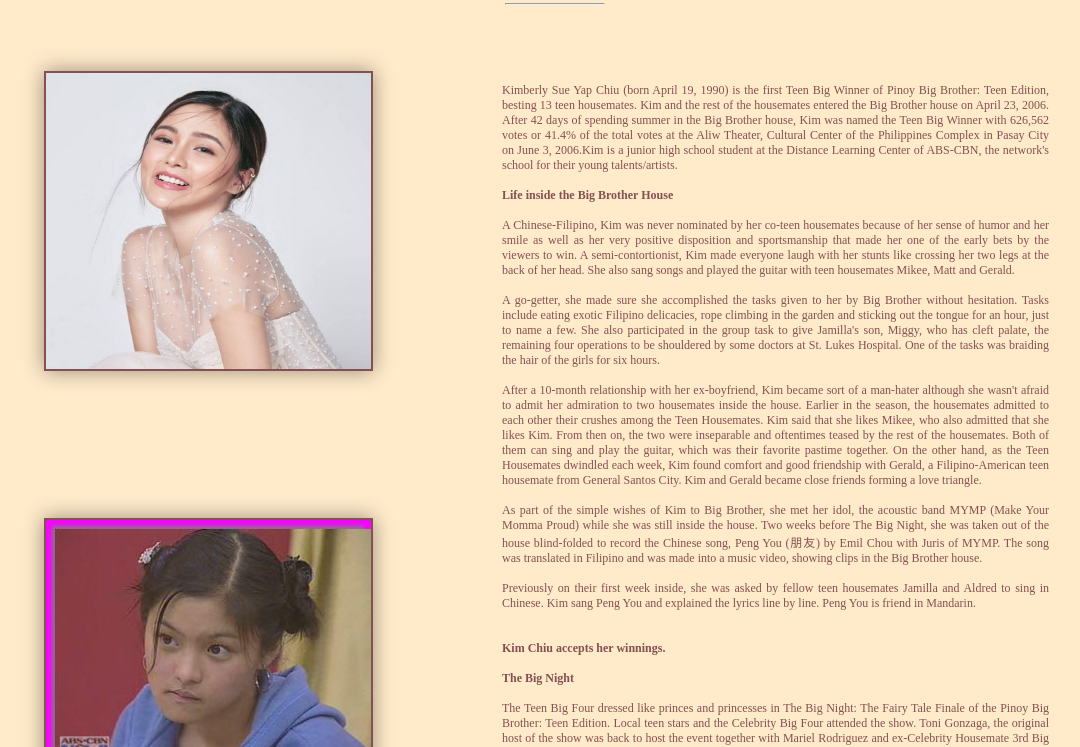
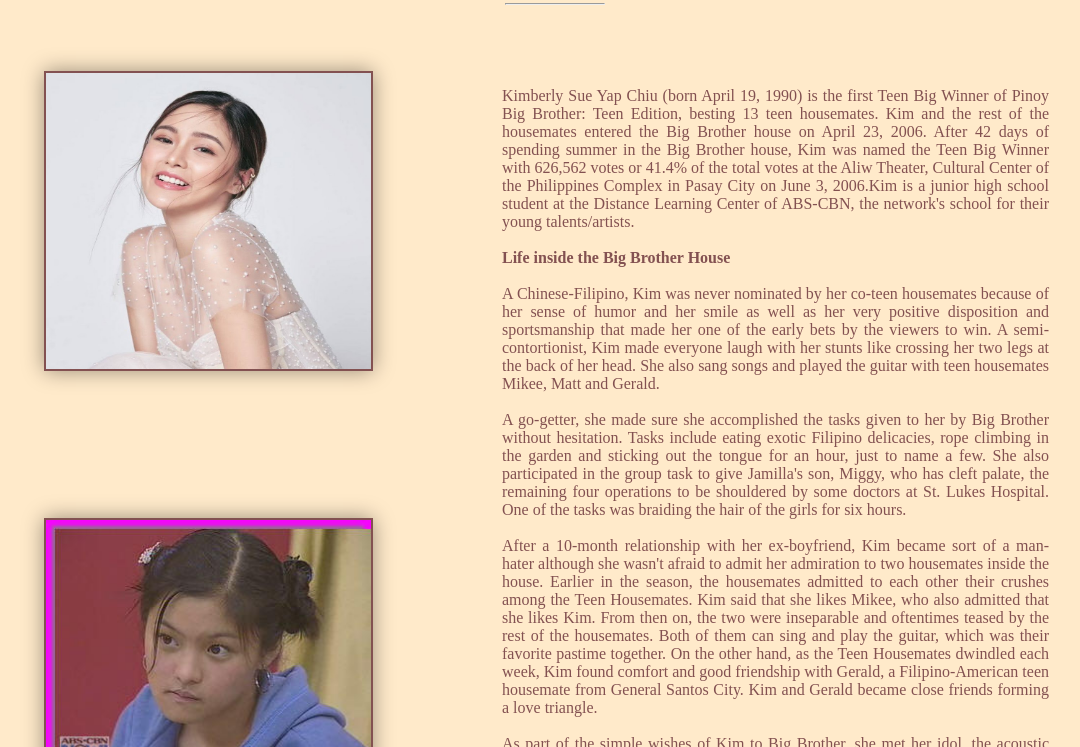
Before and after one commit to erllbryan/kimchiu, a plain HTML site: page bio.html in a window 1280 px wide. Shown: the part 673-1420 px from the top of the page, without its empty margins (85-1165 px from the left). Drawn offline with Linux system fonts and the light colour scheme.

Commit message:
Add files via upload

```diff
--- a/bio.html
+++ b/bio.html
@@ -16,6 +16,8 @@
 <link href="css/style.css" rel="stylesheet" type="text/css" />
 </head>
 <style>
+
+.section1 .content .card{font-size: 16px;}
 .opacity:hover{opacity: .9;}
 .section1 .content .card{width:45%;float: left;padding:0px 10px;}
 .section1 .content .card img{margin-bottom: 140px;}
```
